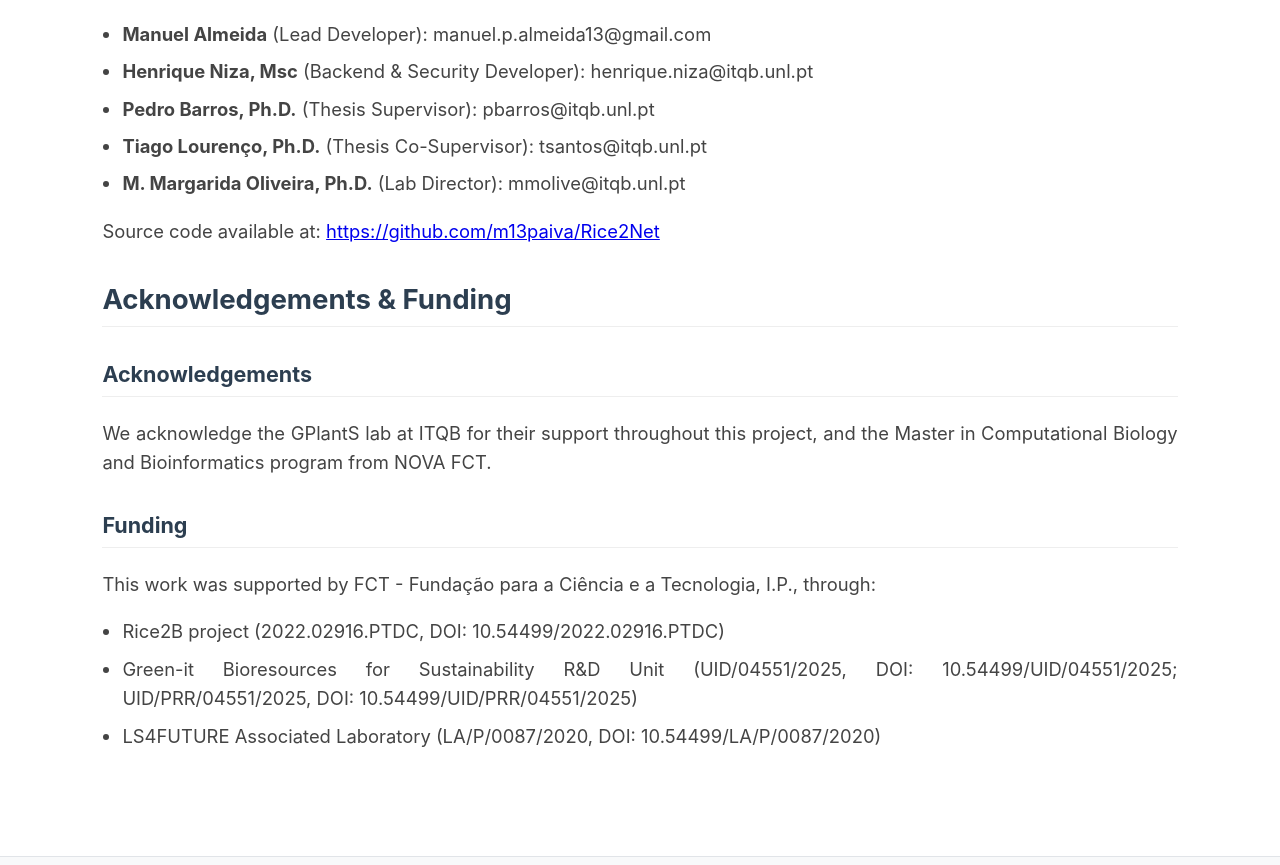
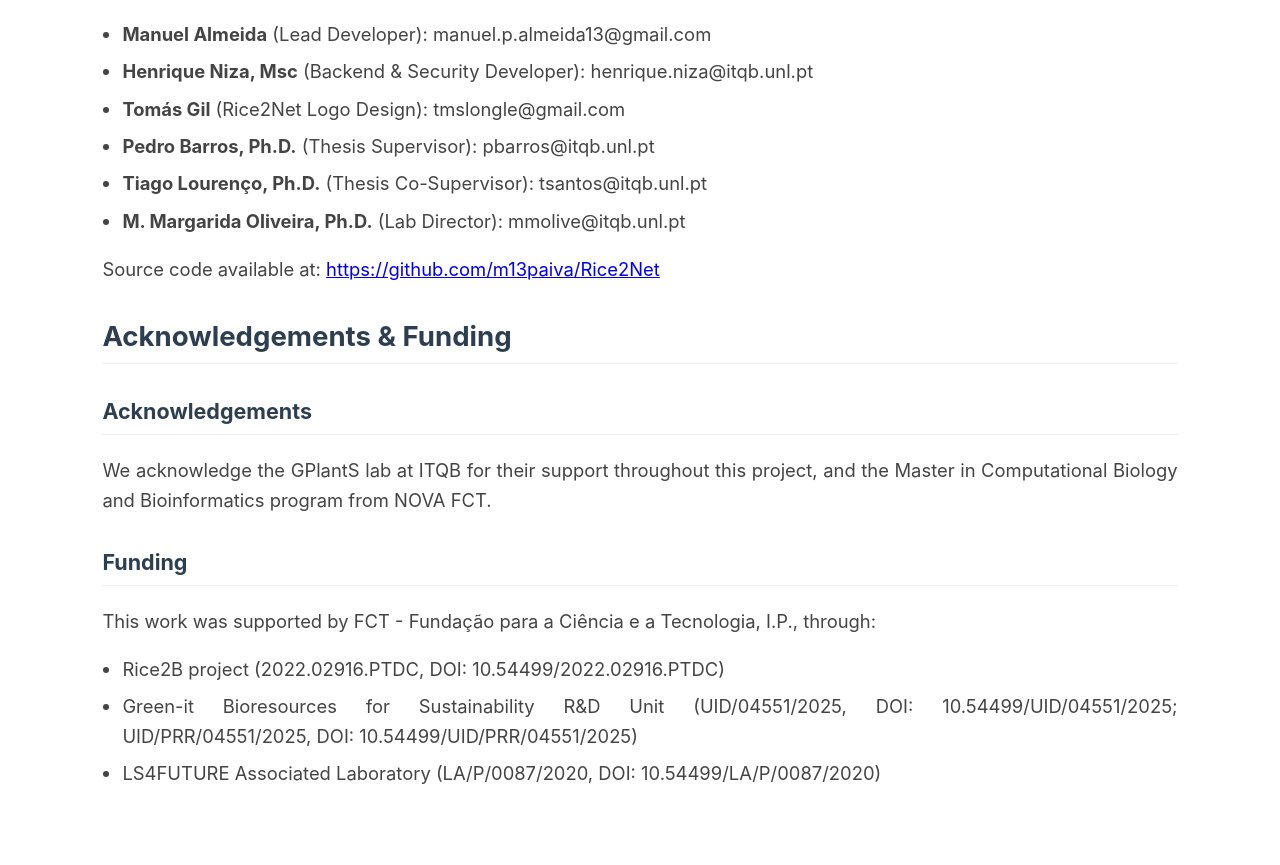
Before and after one commit to m13paiva/Rice2Net, a website: page homepage.html in a window 1280 px wide. Shown: the part 1756-2621 px from the top of the page. Drawn offline with Linux system fonts and the light colour scheme.

Commit message:
added logo designer to homepage

```diff
--- a/homepage.html
+++ b/homepage.html
@@ -128,6 +128,7 @@
             <ul>
                 <li><strong>Manuel Almeida</strong> (Lead Developer): manuel.p.almeida13@gmail.com</li>
                 <li><strong>Henrique Niza, Msc</strong> (Backend & Security Developer): henrique.niza@itqb.unl.pt</li>
+                <li><strong>Tomás Gil</strong> (Rice2Net Logo Design): tmslongle@gmail.com</li>
                 <li><strong>Pedro Barros, Ph.D.</strong> (Thesis Supervisor): pbarros@itqb.unl.pt</li>
                 <li><strong>Tiago Lourenço, Ph.D.</strong> (Thesis Co-Supervisor): tsantos@itqb.unl.pt</li>
                 <li><strong>M. Margarida Oliveira, Ph.D.</strong> (Lab Director): mmolive@itqb.unl.pt</li>
```
